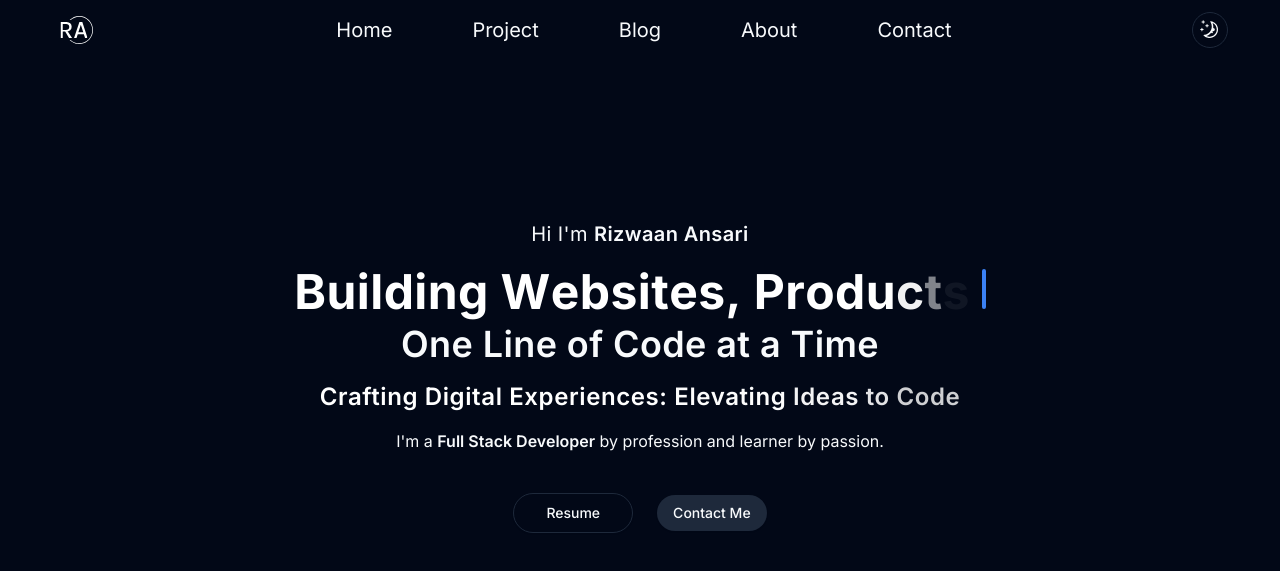
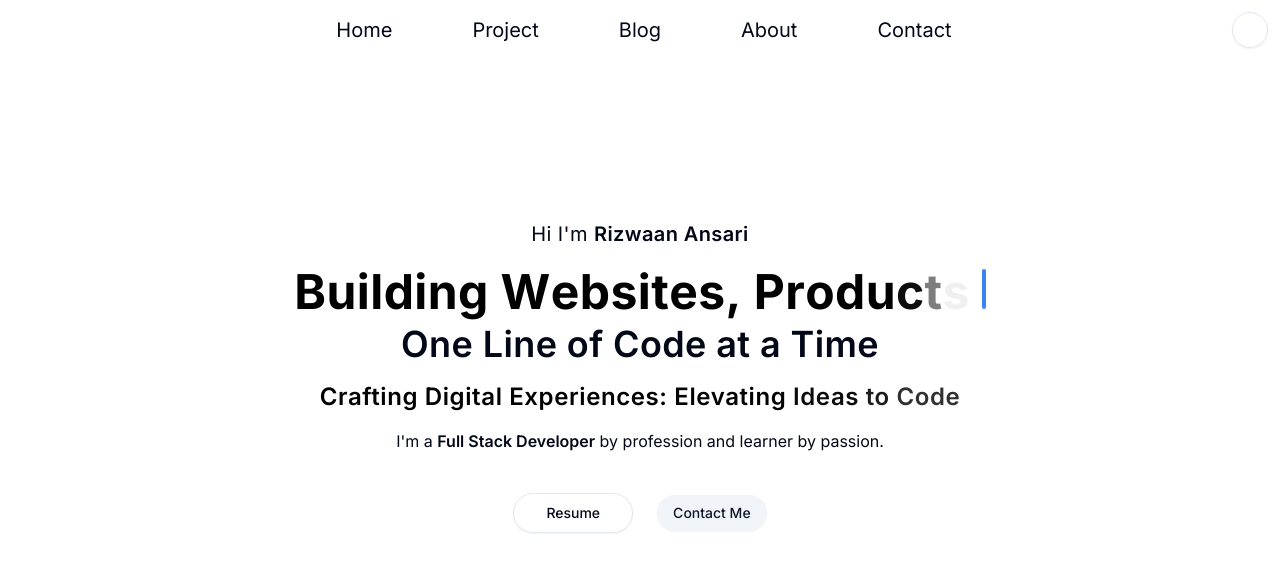
Before and after one commit to RizWaaN3024/next-js-practice-project-2, a Next.js app: page / in a window 1280 px wide. Shown: the top 571 px of the page. Built offline with nearby package versions, Linux system fonts and the light colour scheme; grey boxes are pictures that could not be loaded.

Commit message:
Navbar Code Fixes

```diff
--- a/app/layout.tsx
+++ b/app/layout.tsx
@@ -28,9 +28,9 @@ export default function RootLayout({
       <body className={inter.className}>
         <ThemeProvider
           attribute="class"
-          defaultTheme="dark"
-          enableSystem
-          disableTransitionOnChange
+          defaultTheme="light"
+          // enableSystem
+          // disableTransitionOnChange
         >
           {loading && <PreLoader setLoading={setLoading} />}
           {!loading && children}
--- a/app/page.tsx
+++ b/app/page.tsx
@@ -7,7 +7,7 @@ import Image from "next/image";
 
 export default function Home() {
   return (
-    <main className="relative bg-black-300 flex justify-center items-center flex-col overflow-hidden mx-auto sm:px-10 px-5">
+    <main className="relative flex justify-center items-center flex-col overflow-hidden mx-auto">
       {/* <BackgroundGradientAnimation className="max-w-7xl w-full mx-auto">  */}
       <Navbar />
       <Hero />
--- a/components/Navbar.tsx
+++ b/components/Navbar.tsx
@@ -1,13 +1,17 @@
 "use client";
 import { navigation } from "@/data";
-import React, { useState } from "react";
+import React, { useEffect, useState } from "react";
 import MagicButton from "./ui/MagicButton";
 import {enablePageScroll, disablePageScroll} from 'scroll-lock';
 import { RiCloseLine } from "react-icons/ri";
 import ThemeToggler from "./ThemeToggler";
+import { usePathname } from "next/navigation";
+import Link from "next/link";
+import {motion} from 'framer-motion';
 
 const Navbar = () => {
   const [toggle, setToggle] = useState(false);
+  const [header, setHeader] = useState(false);
   const handleToggle = () => {
     if (toggle) {
         setToggle(false);
@@ -17,17 +21,40 @@ const Navbar = () => {
         disablePageScroll();
     }
   };
+
+  useEffect(() => {
+    const handleScroll = () => {
+      window.scrollY > 50 ? setHeader(true) : setHeader(false);
+    }
+    window.addEventListener('scroll', handleScroll);
+
+    return () => window.removeEventListener('scroll', handleScroll);
+  })
+  const path = usePathname();
+  console.log(path);
   console.log(toggle);
   return (
-    <div className=" w-full md:p-3 p-5  flex items-center justify-between">
+    <div className={` transition-all top-0 z-30 w-full md:p-3 p-5  flex items-center justify-between ${header ? 'py-4 bg-white shadow-lg dark:bg-accent': 'py-6 dark:bg-transparent'}`}>
       <img src="/logo-no-background.svg" alt="my-logo" width={44} height={44} />
       {/* Desktop Navigation */}
       <div className="hidden md:flex">
         <ul className="flex items-center justify-between gap-20 text-xl">
           {navigation.map((item) => (
-            <a href={item.url} key={item.id} className="hover:text-purple  hover:transition-transform hover:cursor-pointer">
-              <li>{item.title}</li>
-            </a>
+            <Link
+              href={item.path}
+              key={item.id}
+              className={`capitalize`}
+            >
+              {item.path === path && (
+                <motion.span
+                  initial={{y: '-100%'}}
+                  animate={{y: 0}}
+                  transition={{type: 'tween'}}
+                  className="relative hover:text-primary transition-all"
+                />
+              )}
+              {item.title}
+            </Link>
           ))}
         </ul>
       </div>
--- a/data/index.ts
+++ b/data/index.ts
@@ -4,26 +4,26 @@ export const navigation = [
     {
         id: "0",
         title: "Home",
-        url: "#home",
+        path: "/",
     },
     {
         id: "1",
         title: "Project",
-        url: "#project",
+        path: "/project",
     },
     {
         id: "2",
         title: "Blog",
-        url: "#blog"
+        path: "/blog"
     },
     {
         id: "3",
         title: "About",
-        url: "#about"
+        path: "/about"
     },
     {
         id: "4",
         title: "Contact",
-        url: "#contact"
+        path: "/contact"
     }
 ]
```
